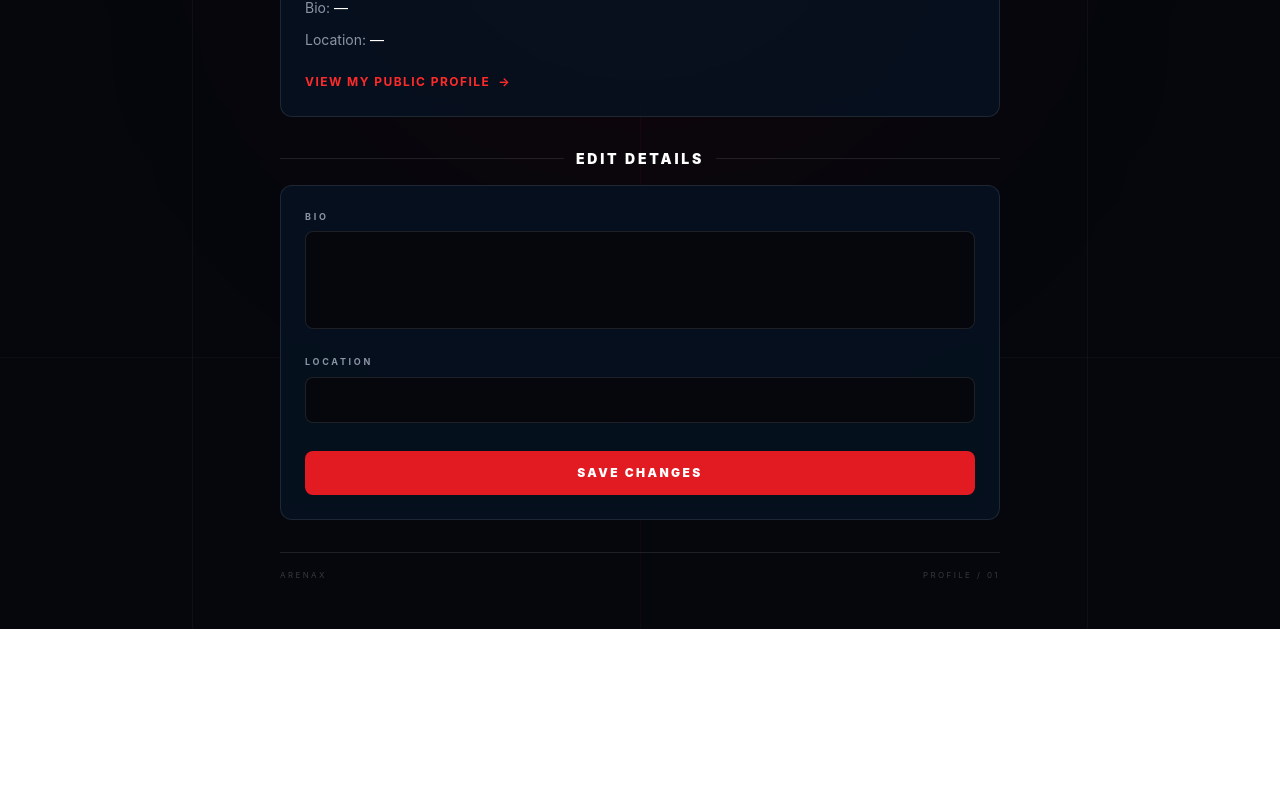
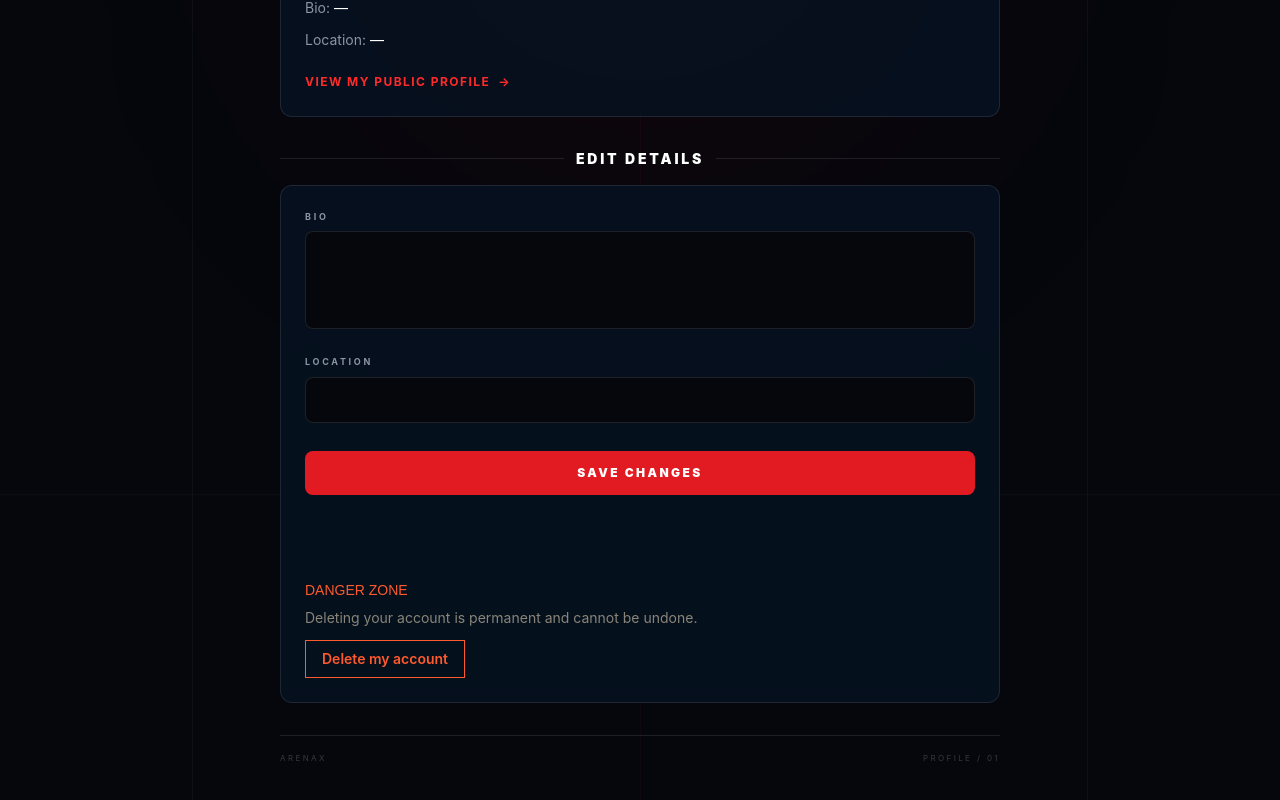
Before and after one commit to tusharsethiya23/ArenaX, a React app in the folder frontend/: page /profile in a window 1280 px wide. Shown: the part 532-1332 px from the top of the page. Before the commit the page ends 1161 px from the top, so only its background shows below. Built offline with nearby package versions, Linux system fonts and the light colour scheme; no server answers; sample sign-in values are in the browser's storage; the HTML template or start-up script is replaced by a standard one.

Commit message:
feat: add account deletion route

```diff
--- a/frontend/src/pages/Profile.jsx
+++ b/frontend/src/pages/Profile.jsx
@@ -3,10 +3,13 @@ import { Link } from 'react-router-dom';
 import API from '../api/axios';
 import { useAuth } from '../context/AuthContext';
 
+import { useNavigate } from 'react-router-dom';
+
 const Profile = () => {
-    const { user, login } = useAuth();
+    const { user, login, logout } = useAuth();
     const [photoFile, setPhotoFile] = useState(null);
     const [uploading, setUploading] = useState(false);
+    const navigate = useNavigate();
 
 
     const [formData, setFormData] = useState({
@@ -49,6 +52,22 @@ const Profile = () => {
             setMessage('Profile updated!');
         } catch (err) {
             setMessage(err.response?.data?.message || 'Something went wrong');
+        }
+    };
+
+    // Handles permanent account deletion after user confirmation
+    const handleDeleteAccount = async () => {
+        const confirmed = window.confirm(
+            'Are you sure you want to delete your account? This cannot be undone.'
+        );
+        if (!confirmed) return;
+
+        try {
+            await API.delete('/users/profile');
+            logout(); // clear local auth state
+            navigate('/register'); // send them back to the landing/register page
+        } catch (err) {
+            alert(err.response?.data?.message || 'Something went wrong');
         }
     };
 
@@ -323,6 +342,20 @@ const Profile = () => {
                             Save Changes
                         </button>
 
+                        {/* Danger zone — account deletion */}
+                        <div className="mt-10 pt-6 border-t border-ink/10">
+                            <h3 className="font-display text-sm text-signal mb-2">DANGER ZONE</h3>
+                            <p className="text-sm text-stone mb-3">
+                                Deleting your account is permanent and cannot be undone.
+                            </p>
+                            <button
+                                onClick={handleDeleteAccount}
+                                className="border border-signal text-signal px-4 py-2 text-sm font-semibold hover:bg-signal hover:text-white transition-colors"
+                            >
+                                Delete my account
+                            </button>
+                        </div>
+
                     </div>
 
                 </form>
```
Also changed, not shown: 2 other files (tests, documents, lock files or other folders).
